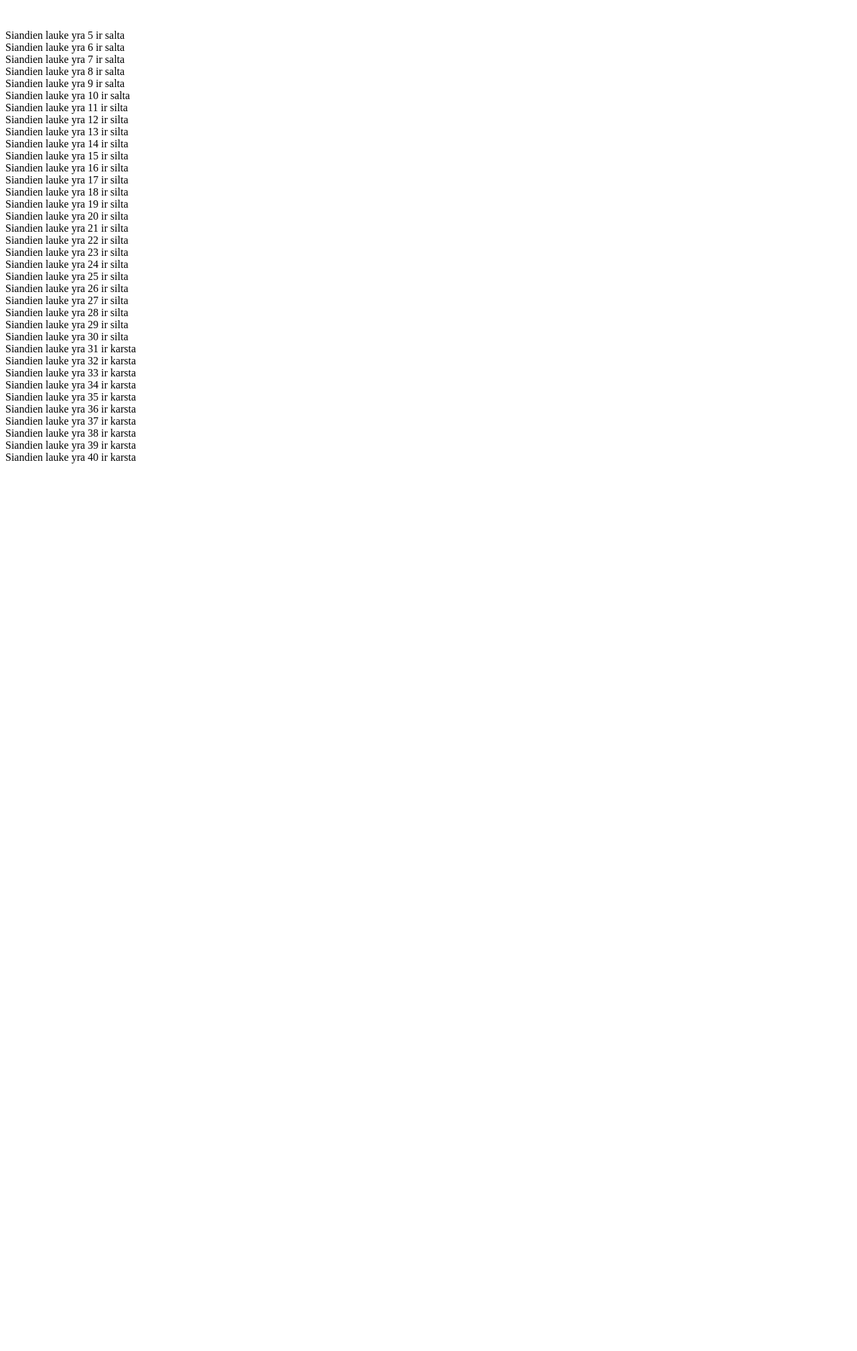
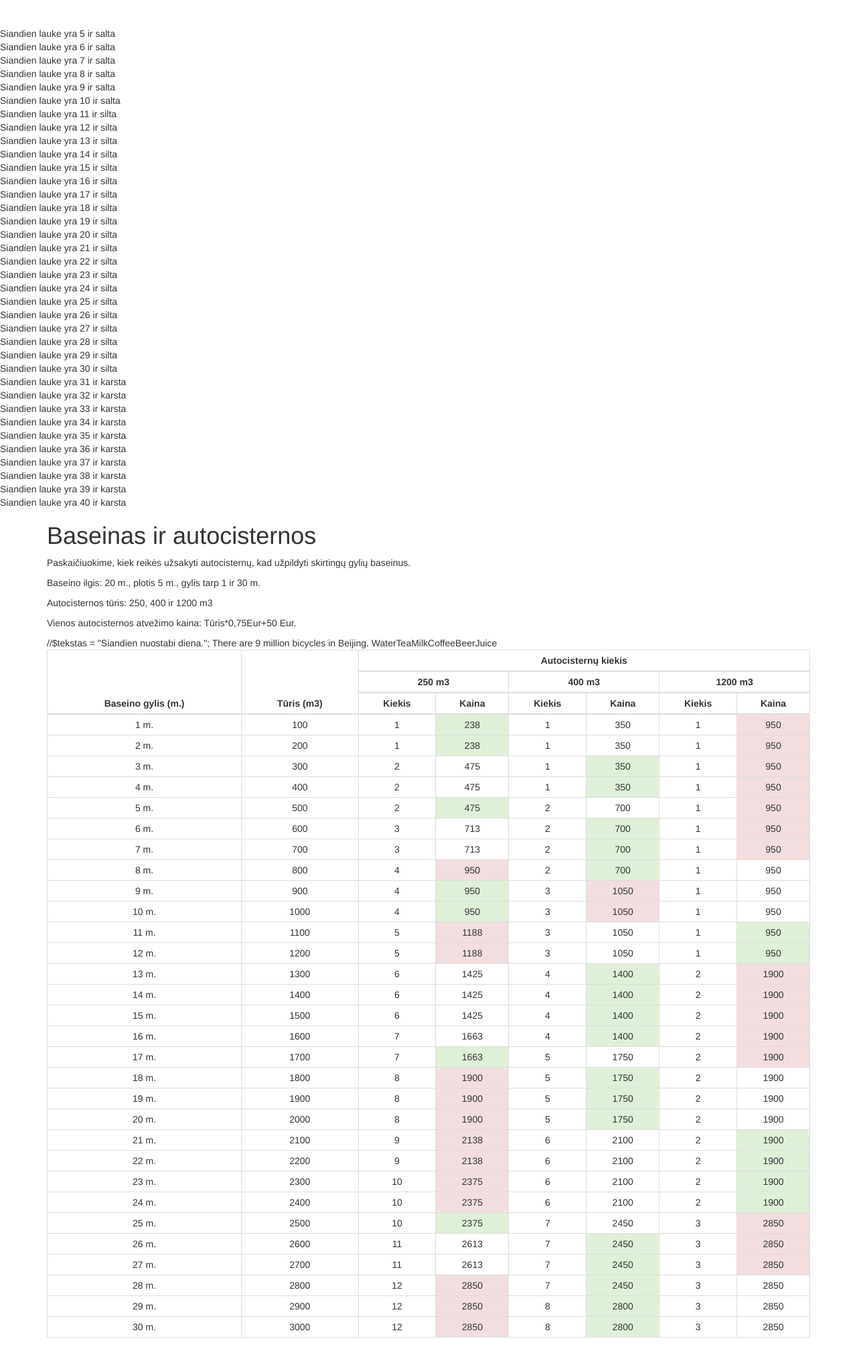
Before and after one commit to EvaldasMatiukas/php-temperaturos, a PHP site: page / in a window 1280 px wide. Shown: the whole page at 67% size. Before the commit the page ends 692 px from the top, so only its background shows below. Run offline with PHP 8.4, Linux system fonts and the light colour scheme.

Commit message:
Massiv
New lesson with massive's

```diff
--- a/index.php
+++ b/index.php
@@ -67,3 +67,119 @@ function get_feel($t){
 
 
 </html>
+
+<?php
+	function gauti_turi($depth, $width = 5, $length = 20) { // Gaunamas baseino tūris
+		$volume = $depth * $width * $length;
+		return $volume;
+	}
+
+	function gauti_autocisternu_kieki($value, $capacity = 250) {// Suskaičiuojam kiek autocisternų reikia užsakyti
+		$trucks = ceil($value/$capacity);
+		return $trucks;
+	}
+
+	function atvezimo_kaina($count, $capacity = 250) { // kiek kainuoja užsakyti nutodyto tūrio autocisterna
+		$price = round($count * ($capacity * 0.75 + 50));
+		return $price;
+	}
+
+	function ar_pigiausias($prices, $capacity) {
+		if (array_keys($prices, min($prices))[0] == (int)$capacity) {
+			return "success";
+		} else if (array_keys($prices, max($prices))[0] == (int)$capacity){
+			return "danger";
+		}
+	}
+?>
+
+<!DOCTYPE html>
+<html>
+<head>
+	<title>Baseinas ir autocisternos</title>
+	<!-- Latest compiled and minified CSS -->
+<link rel="stylesheet" href="https://maxcdn.bootstrapcdn.com/bootstrap/3.3.7/css/bootstrap.min.css" integrity="sha384-BVYiiSIFeK1dGmJRAkycuHAHRg32OmUcww7on3RYdg4Va+PmSTsz/K68vbdEjh4u" crossorigin="anonymous">
+</head>
+<body>
+	<div class="container">
+		<h1>Baseinas ir autocisternos</h1>
+		<p>Paskaičiuokime, kiek reikės užsakyti autocisternų, kad užpildyti skirtingų gylių baseinus.</p>
+		<p>Baseino ilgis: 20 m., plotis 5 m., gylis tarp 1 ir 30 m.</p>
+		<p>Autocisternos tūris: 250, 400 ir 1200 m3</p>
+		<p>Vienos autocisternos atvežimo kaina: Tūris*0,75Eur+50 Eur.</p>
+	</div>
+	<div class="container">
+		<div class="row">
+			<div class="col-md-12">
+				<table style="width: 100%" class="table text-center table-reponsive table-hover table-bordered table-condensed">
+					<thead>
+					<tr>
+						<th rowspan="3" class="text-center">Baseino gylis (m.)</th>
+						<th rowspan="3" class="text-center">Tūris (m3)</th>
+						<th colspan="6" class="text-center">Autocisternų kiekis</th>
+					</tr>
+					<tr>
+			            <th colspan="2" class="text-center">250 m3</th>
+			            <th colspan="2" class="text-center">400 m3</th>
+			            <th colspan="2" class="text-center">1200 m3</th>
+			        </tr>
+			        <tr>
+			            <th class="text-center">Kiekis</th>
+			            <th class="text-center">Kaina</th>
+			            <th class="text-center">Kiekis</th>
+			            <th class="text-center">Kaina</th>
+			            <th class="text-center">Kiekis</th>
+			            <th class="text-center">Kaina</th>
+			        </tr>
+					</thead>
+					<tbody>
+					<?php
+						for($gylis = 1; $gylis <= 30; $gylis++) {
+
+							$kaina250 = atvezimo_kaina(gauti_autocisternu_kieki(gauti_turi($gylis)));
+							$kaina400 = atvezimo_kaina(gauti_autocisternu_kieki(gauti_turi($gylis), 400), 400);
+							$kaina1200 = atvezimo_kaina(gauti_autocisternu_kieki(gauti_turi($gylis), 1200), 1200);
+
+							$kainos = array('250' => $kaina250,  '400' => $kaina400, '1200' => $kaina1200);
+
+							echo '<tr>
+							<td>'. $gylis .' m.</td>
+							<td>'. gauti_turi($gylis) .'</td>
+							<td>'. gauti_autocisternu_kieki(gauti_turi($gylis)).'</td>
+							<td class="'. ar_pigiausias($kainos, 250) .'">'. $kaina250 .'</td>
+							<td>'. gauti_autocisternu_kieki(gauti_turi($gylis), 400).'</td>
+							<td class="'. ar_pigiausias($kainos, 400) .'">'. $kaina400 .'</td>
+							<td>'. gauti_autocisternu_kieki(gauti_turi($gylis), 1200).'</td>
+							<td class="'. ar_pigiausias($kainos, 1200) .'">'. $kaina1200 .'</td>
+							</tr>';
+						}
+					?>
+				  </tbody>
+			</div>
+		</div>
+
+
+
+//$tekstas = "Siandien nuostabi diena.";
+
+<?php
+$number = 9;
+$str = "Beijing";
+$txt = sprintf("There are %u million bicycles in %s.",$number,$str);
+echo $txt;
+?>
+
+<?php
+	$drinks = ["Water", "Tea", "Milk", "Coffee", "Beer", "Juice"];
+
+	  foreach ($drinks as $drink) {
+	  	echo $drink;
+	  }
+
+	//	spausdinti($drinks);
+	?>
+
+
+
+</body>
+</html>
```
Also changed, not shown: Namu_darbas_baseinas.html (+87 -47 lines), masyvai.php (added, +46 -0 lines), sprint.php (added, +76 -0 lines).
